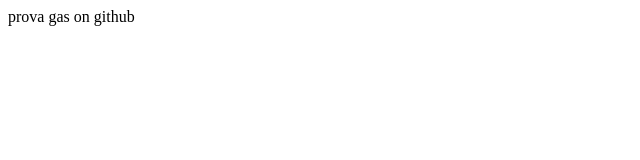
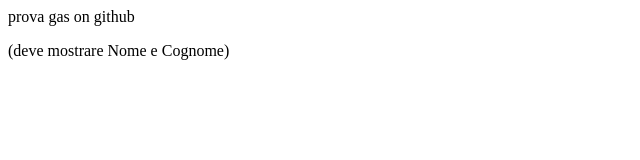
Before and after one commit to danzapp/first-gas-project, a plain HTML site: page Index.html in a window 1280 px wide. Shown: the whole page, without its empty margins (0-640 px from the left). Drawn offline with Linux system fonts and the light colour scheme.

Commit message:
aggiunta didascalia su html (riga 10)

```diff
--- a/Index.html
+++ b/Index.html
@@ -7,6 +7,7 @@
     prova gas on github
 
     <p>
+     (deve mostrare Nome e Cognome)
      <?!= getData(2) ?>
     </p>
 
```
